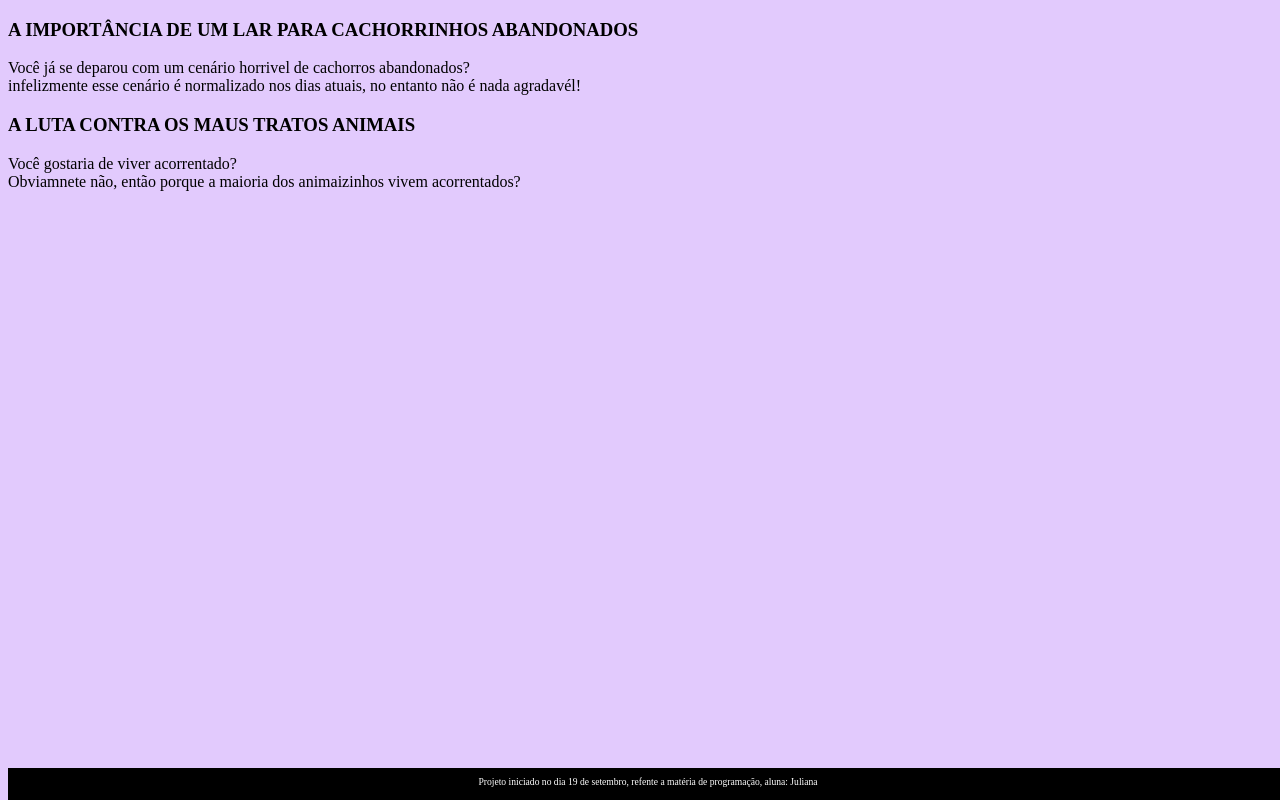
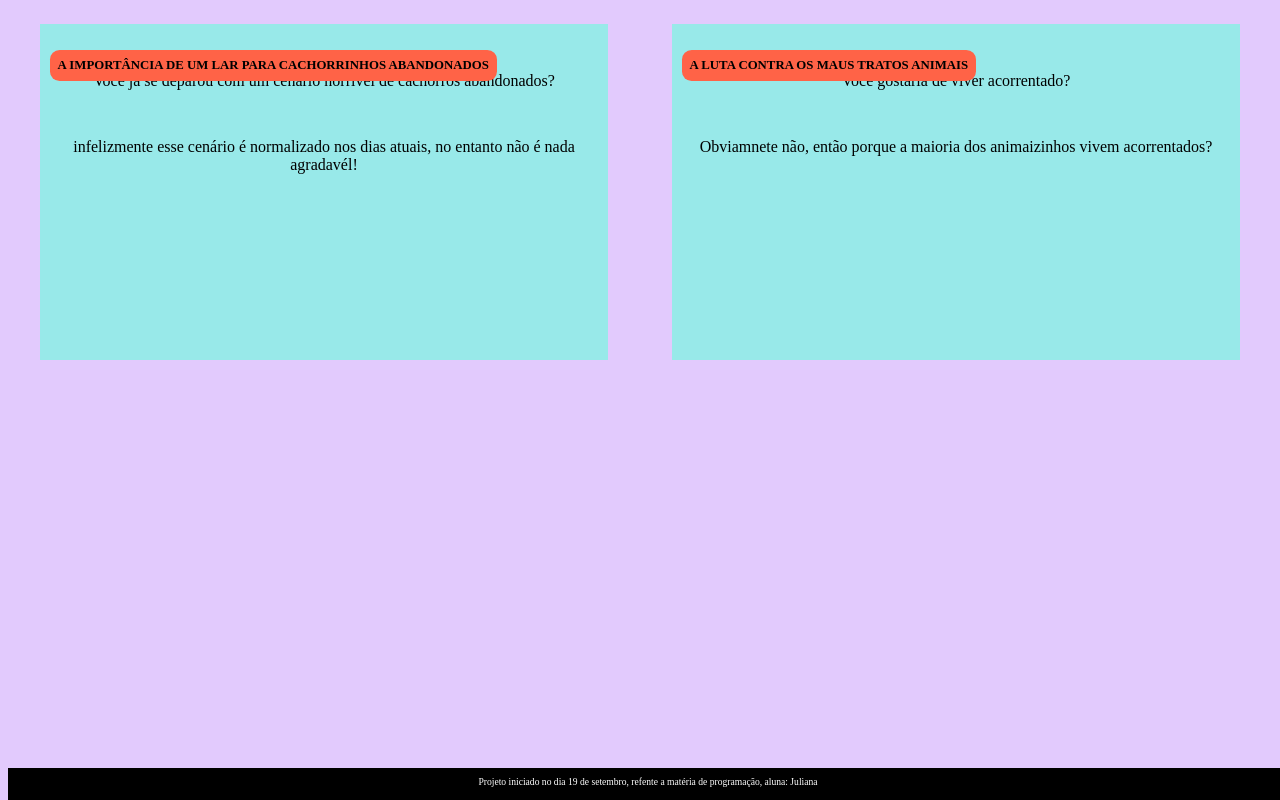
Before and after one commit to JU-25/flashcard, a plain HTML site: page index.html in a window 1280 px wide. Drawn offline with Linux system fonts and the light colour scheme.

Commit message:
mudanças de pagina

```diff
--- a/assets/style.css
+++ b/assets/style.css
@@ -2,6 +2,45 @@ body {
     background-color: rgb(226, 202, 253);
     font-family: Bai Jamjuree;
 }
+
+#container {
+    display: flex;
+}
+
+.cartao {
+    margin: 1rem 2rem;
+    background-color: rgb(152, 233, 233);
+    height: 20rem;
+    flex-grow: 1;
+    flex-basis: calc(33% - 6rem);
+}
+
+.cartao__conteudo {
+    text-align: center;
+    background-color: rgb(152, 233, 233);
+    height: 100%;
+}
+
+   .cartao__conteudo h3 {
+    background-color: tomato;
+    text-align: left;
+    padding: 0.5rem;
+    position: absolute;
+    margin: 0.6rem;
+    border-radius: 0.6rem;
+    font-size: 1vw;
+}
+
+.cartao__conteudo p {
+    margin-top: 1rem;
+    padding: 2rem;
+}
+
+
+
+
+
+
 
 footer {
     background-color: rgb(0, 0, 0);
--- a/index.html
+++ b/index.html
@@ -13,7 +13,7 @@
                 <div class="cartao__conteudo">
                     <h3>A IMPORTÂNCIA DE UM LAR PARA CACHORRINHOS ABANDONADOS</h3>
                     <div class="cartao__conteudo__pergunta">
-                     Você já se deparou com um cenário horrivel de cachorros abandonados?
+                     <p>Você já se deparou com um cenário horrivel de cachorros abandonados?</p>
                     </div>
                     <div class="cartao__conteudo__resposta">
                         infelizmente esse cenário é normalizado nos dias atuais, no entanto não é nada agradavél!
@@ -24,7 +24,7 @@
                 <div class="cartao__conteudo">
                     <h3>A LUTA CONTRA OS MAUS TRATOS ANIMAIS</h3>
                     <div class="cartao__conteudo__pergunta">
-                        Você gostaria de viver acorrentado?
+                        <p>Você gostaria de viver acorrentado?</p>
                     </div>
                     <div class="cartao__conteudo__resposta">
                         Obviamnete não, então porque a maioria dos animaizinhos vivem acorrentados?
```
